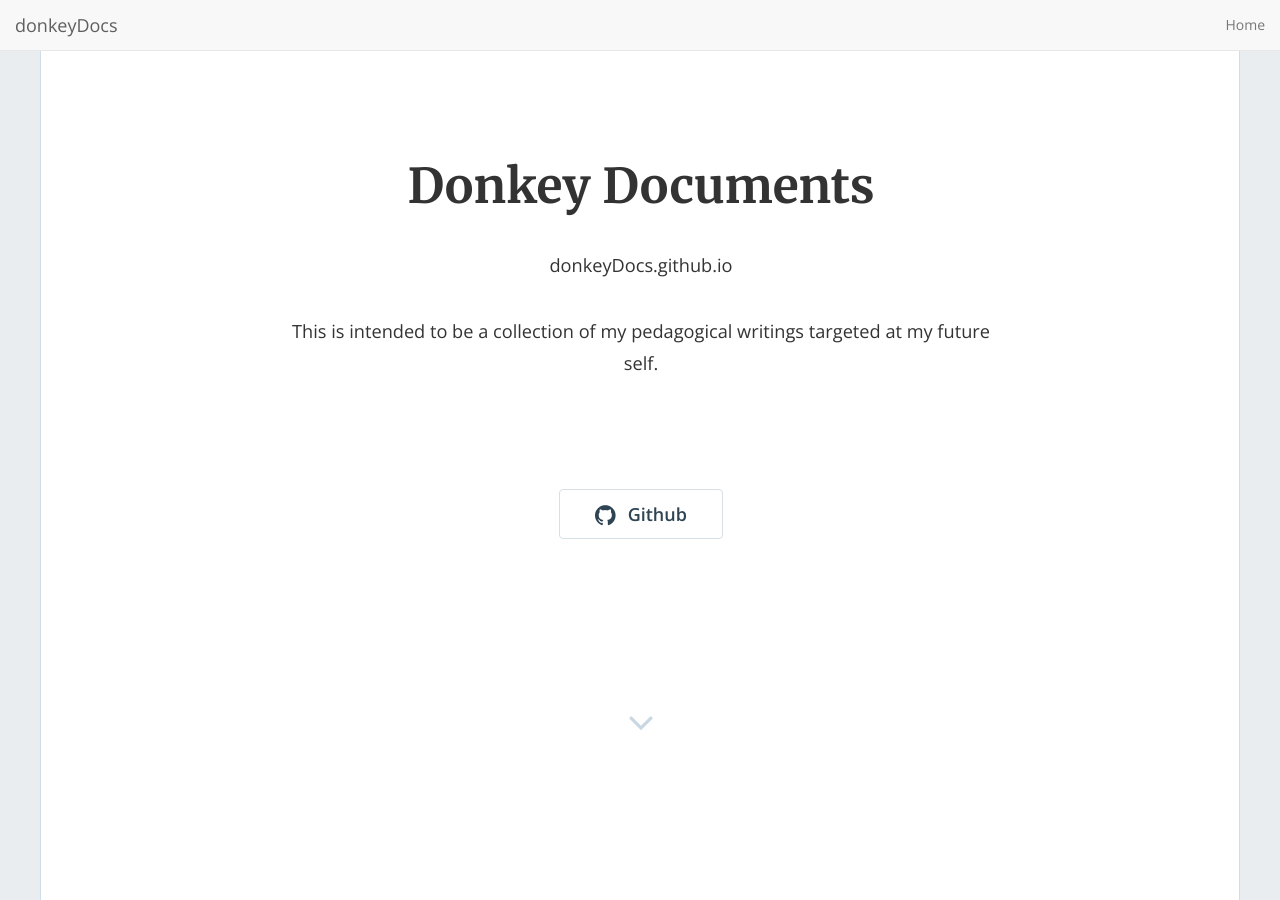
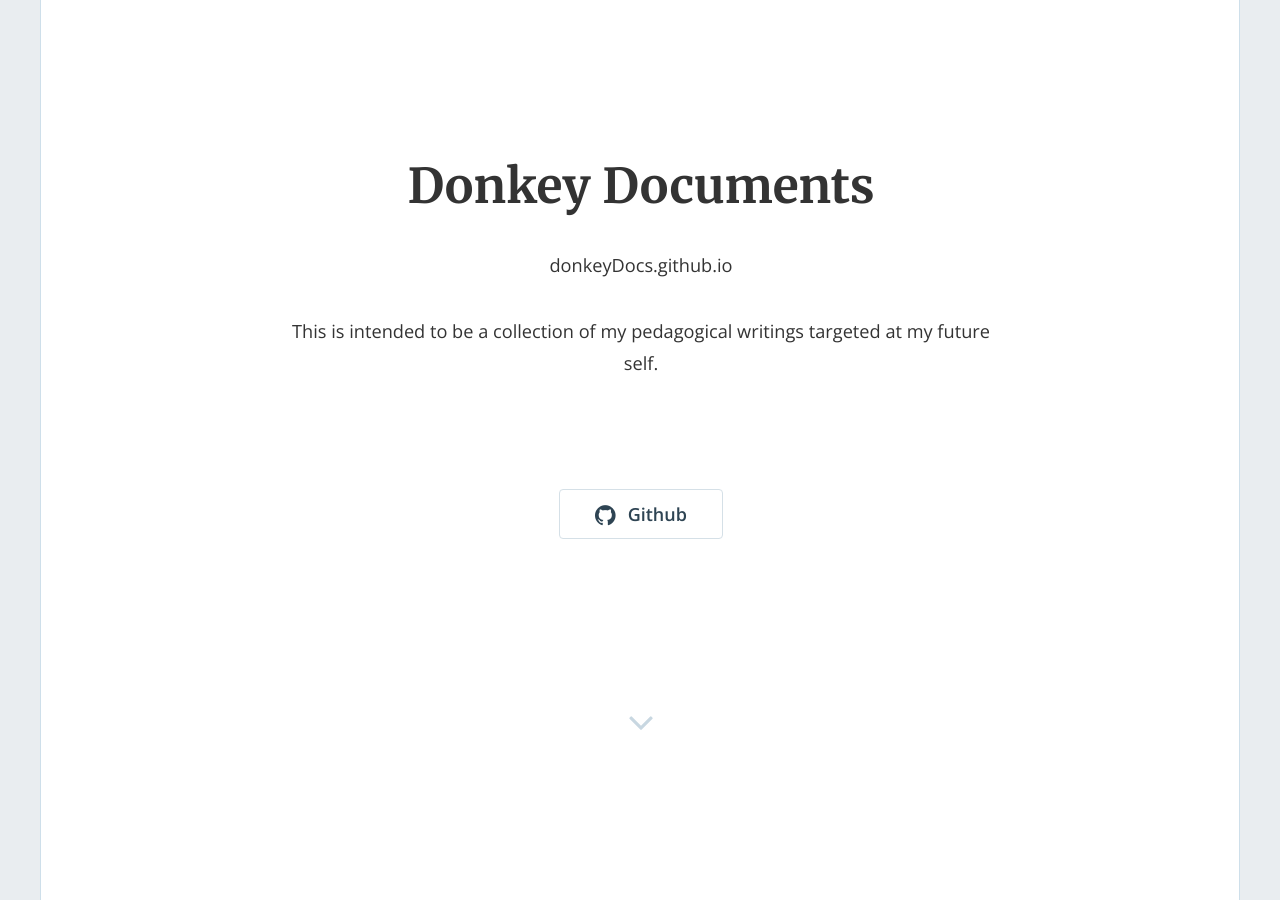
Before and after one commit to donkeyDocs/donkeyDocs.github.io, a Jekyll site: the page built from index.html, in a window 1280 px wide and 900 px high. Built offline with Jekyll 4.4.1, drawn with Linux system fonts in a browser that asks for light colours; nearby versions of some CDN libraries; the list of posts is cut into pages by our own code.

Commit message:
/ ‘_config.yml’

```diff
--- a/_config.yml
+++ b/_config.yml
@@ -36,7 +36,7 @@ google_analytics: "UA-9999999-99" # Update with your own tracking ID
 enable_contact: false
 
 #### Phantom Navigation menu
-enable_nav: true
+enable_nav: false
 nav_item:
   - { url: '/', text: 'Home' }
 #  - { url: '/about', text: 'About' }
```
